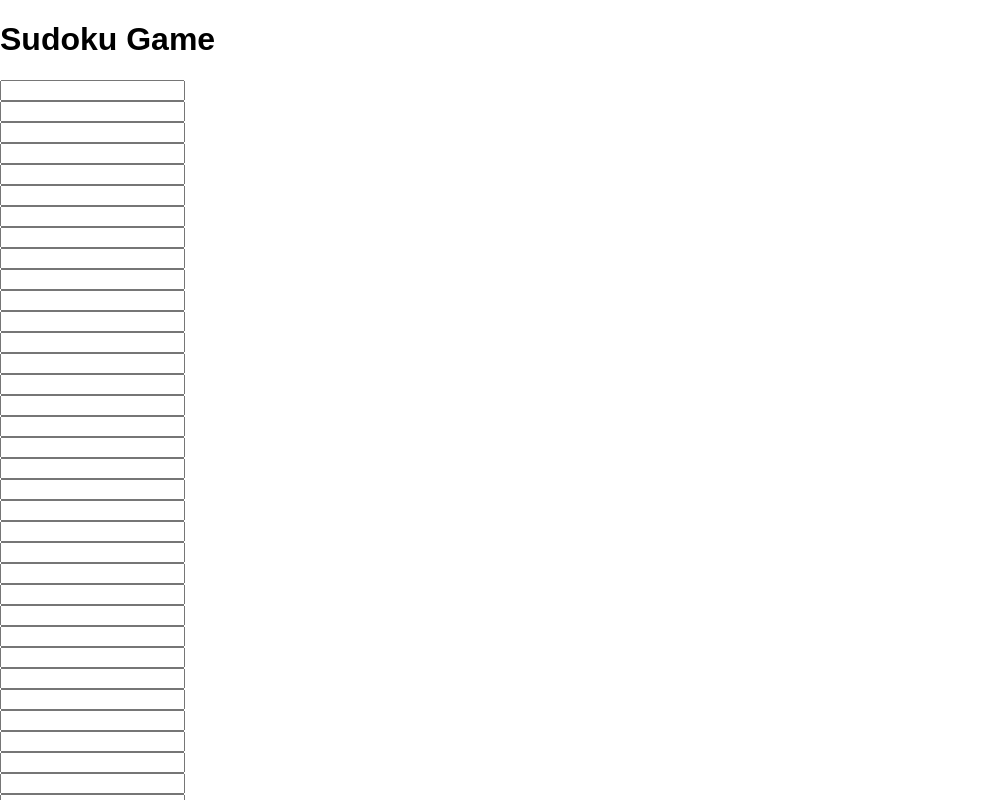
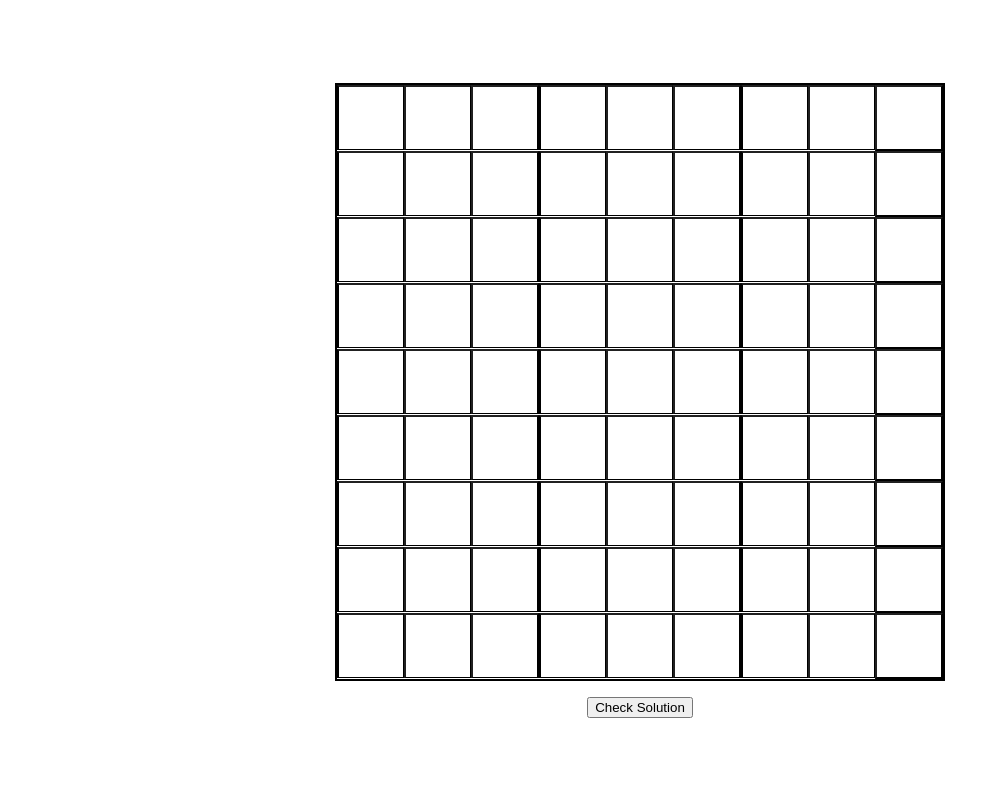
Before and after one commit to gunash-portfolio/Sudoku-react, a React (Create React App) app: page / in a window 1280 px wide. Shown: the top 800 px of the page, without its empty margins (0-1008 px from the left). Built offline with nearby package versions, Linux system fonts and the light colour scheme.

Commit message:
Sudoku UI and writing input part is ready

```diff
--- a/public/index.html
+++ b/public/index.html
@@ -12,7 +12,6 @@
       manifest.json provides metadata used when your web app is installed on a
       user's mobile device or desktop. See https://developers.google.com/web/fundamentals/web-app-manifest/
     -->
-    <link rel="manifest" href="%PUBLIC_URL%/manifest.json" />
     <!--
       Notice the use of %PUBLIC_URL% in the tags above.
       It will be replaced with the URL of the `public` folder during the build.
--- a/src/App.css
+++ b/src/App.css
@@ -1,10 +1,69 @@
+/* App.css */
 body {
   margin: 0;
   padding: 0;
   font-family: 'Arial', sans-serif;
-}
-.app {
   display: flex;
-  flex-direction: column;
+  justify-content: center;
+  align-items: center;
   min-height: 100vh;
 }
+
+.app {
+  text-align: center;
+}
+
+.header {
+  background-color: #333;
+  color: #fff;
+  padding: 1rem;
+}
+
+.main-content {
+  padding: 1rem;
+  display: flex;
+  flex-direction: column; /* Set flex-direction to column */
+  align-items: center; /* Center items along the main axis */
+}
+
+.sudoku-grid {
+  display: inline-block;
+  border: 2px solid #000;
+  margin-bottom: 1rem; /* Add margin to separate the grid and button */
+}
+
+.sudoku-row {
+  display: flex;
+}
+
+.sudoku-cell {
+  flex: 1;
+  height: 60px;
+  width: 60px;
+  border-right: 1px solid #000;
+  border-bottom: 1px solid #000;
+  display: flex;
+  align-items: center;
+  justify-content: center;
+  font-weight: bold;
+  font-size: 1rem;
+}
+
+.sudoku-cell:nth-child(3n) {
+  border-right: 2px solid #000;
+}
+
+.sudoku-cell:nth-child(3n + 1) {
+  border-left: 2px solid #000;
+}
+
+.sudoku-cell:nth-child(9n) {
+  border-bottom: 2px solid #000;
+}
+
+.footer {
+  background-color: #333;
+  color: #fff;
+  padding: 1rem;
+  text-align: center;
+}
--- a/src/App.tsx
+++ b/src/App.tsx
@@ -1,63 +1,40 @@
+// App.tsx
 import React, { useState } from 'react';
 import './App.css';
+import SudokuCell from './SudokuCell';
 
-interface SudokuCellProps {
-  index:number;
-  value:string;
-  onChange:(index:number,value:string)=>void;
-}
+const App: React.FC = () => {
+  const [sudokuValues, setSudokuValues] = useState<number[]>(Array(81).fill(null));
 
+  const handleCellChange = (index: number, value: number | null) => {
+    const newValues = [...sudokuValues];
+    newValues[index] = value !== null ? value : 0;
+    setSudokuValues(newValues);
+  };
 
-
-const SudokuCell:React.FC<SudokuCellProps> = ({index,value, onChange}) => {
   return (
-    <div className="sudoku-cell">
-      <input
-      type="text"
-      maxLength={1}
-      value={value}
-      onChange={(e)=> onChange(index,e.target.value)}
-      />
-    </div>
-  );
-};
-
-function App() {
-  const [sudokuValues,setSudokuValues] = useState<Array<string>>(Array(81).fill(''));
-  const handleInputChange = (index:number, value:string)=> {
-    const newValues = [...sudokuValues];
-    newValues[index] = value;
-    setSudokuValues(newValues)
-  };
-  return (
-  <div className="app">
-    <header className="header">
-      <h1>Sudoku Game</h1>
-    </header>
-    <main className="main-content">
+    <div className="app">
+      <main className="main-content">
         <div className="sudoku-grid">
-          {[1, 2, 3, 4, 5, 6, 7, 8, 9].map((row) => (
-            <div key={row} className="sudoku-row">
-              {[1, 2, 3, 4, 5, 6, 7, 8, 9].map((col) => {
-                const index = (row - 1) * 9 + col - 1;
+          {[...Array(9)].map((_, rowIndex) => (
+            <div key={rowIndex} className="sudoku-row">
+              {[...Array(9)].map((_, colIndex) => {
+                const index = rowIndex * 9 + colIndex;
                 return (
                   <SudokuCell
-                    key={col}
-                    index={index}
+                    key={colIndex}
                     value={sudokuValues[index]}
-                    onChange={handleInputChange}
+                    onChange={(value) => handleCellChange(index, value)}
                   />
                 );
               })}
             </div>
           ))}
         </div>
+        <button onClick={() => console.log(sudokuValues)}>Check Solution</button>
       </main>
-      <footer className="footer">
-        <p>&copy; 2024 Sudoku App</p>
-      </footer>
-  </div>
+    </div>
   );
-}
+};
 
 export default App;
--- /dev/null
+++ b/src/SudokuCell.tsx
@@ -0,0 +1,29 @@
+// SudokuCell.tsx
+import React, { ChangeEvent } from 'react';
+
+interface SudokuCellProps {
+  value: number | null;
+  onChange: (value: number | null) => void;
+}
+
+const SudokuCell: React.FC<SudokuCellProps> = ({ value, onChange }) => {
+  const handleChange = (e: ChangeEvent<HTMLInputElement>) => {
+    const inputValue = e.target.value;
+    const parsedValue = inputValue === '' ? null : parseInt(inputValue, 10);
+
+    onChange(parsedValue);
+  };
+
+  return (
+    <input
+      type="text"  // Use type="text" to disable the number input arrows
+      inputMode="numeric"  // Set inputMode to "numeric" for better mobile support
+      pattern="[0-9]*"  // Set pattern to allow only numeric input
+      value={value !== null ? value : ''}
+      onChange={handleChange}
+      className="sudoku-cell"
+    />
+  );
+};
+
+export default SudokuCell;
--- a/src/index.css
+++ /dev/null
@@ -1,13 +0,0 @@
-body {
-  margin: 0;
-  font-family: -apple-system, BlinkMacSystemFont, 'Segoe UI', 'Roboto', 'Oxygen',
-    'Ubuntu', 'Cantarell', 'Fira Sans', 'Droid Sans', 'Helvetica Neue',
-    sans-serif;
-  -webkit-font-smoothing: antialiased;
-  -moz-osx-font-smoothing: grayscale;
-}
-
-code {
-  font-family: source-code-pro, Menlo, Monaco, Consolas, 'Courier New',
-    monospace;
-}
```
Also changed, not shown: src/reportWebVitals.ts (deleted, +0 -15 lines), src/setupTests.ts (deleted, +0 -5 lines), public/manifest.json (deleted), public/robots.txt (deleted), 1 other file (tests, documents, lock files or other folders).
